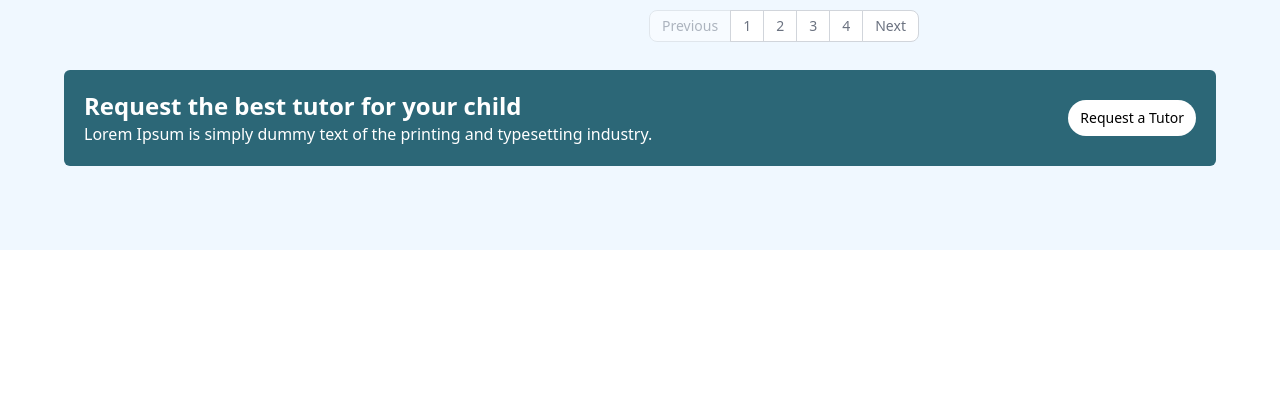
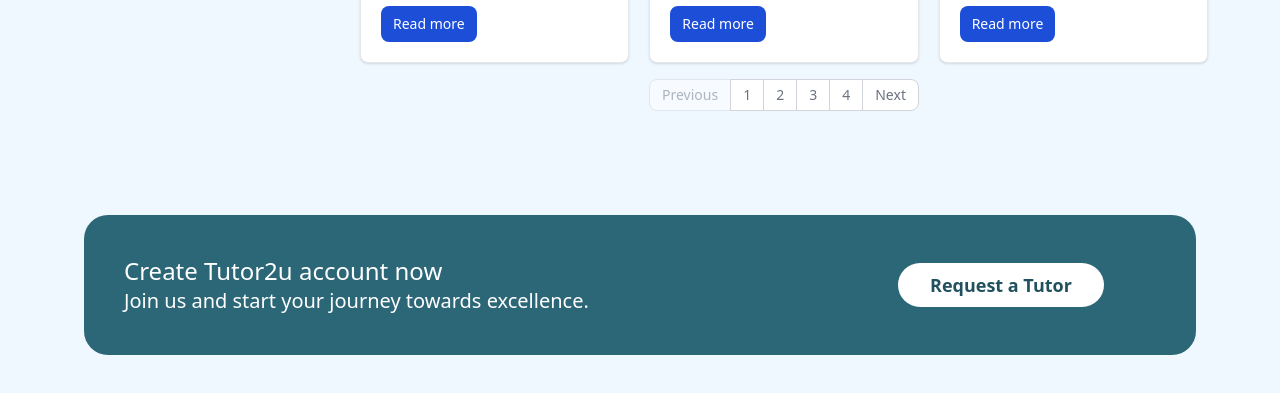
Before and after one commit to krazytofayel/tutor2u, a React (Vite) app: page /tutor_resources in a window 1280 px wide. Shown: the part 1071-1464 px from the top of the page. Before the commit the page ends 1321 px from the top, so only its background shows below. Built offline with nearby package versions, Linux system fonts and the light colour scheme; the HTML template or start-up script is replaced by a standard one.

Commit message:
resource  check done

```diff
--- a/src/Components/Pages/Resources/Resources.jsx
+++ b/src/Components/Pages/Resources/Resources.jsx
@@ -86,10 +86,10 @@
   const paginate = (pageNumber) => setCurrentPage(pageNumber);
   return (
     <div>
-      {/* <div className={`z-10 container-xl mx-auto xl:px-56 ${navfix ? ' top-0 h-[6%] w-full fixed bg-white ' : ''}`} >
+      <div className={`z-10 ${navfix ? ' top-0 h-[12%] w-full fixed bg-white ' : ''}`} >
         <Navbars className='relative ' />
 
-      </div> */}
+      </div>
 
 
 
@@ -300,8 +300,8 @@
                                 }
                               }}
                               className={`flex items-center justify-center px-3 h-8 leading-tight text-gray-500 bg-white border border-gray-300 rounded-r-lg ${currentPage === Math.ceil(Resourcescarddata.length / itemsPerPage)
-                                  ? "opacity-50 cursor-not-allowed"
-                                  : "hover:bg-gray-100 hover:text-gray-700"
+                                ? "opacity-50 cursor-not-allowed"
+                                : "hover:bg-gray-100 hover:text-gray-700"
                                 }`}
                             >
                               Next
@@ -335,20 +335,27 @@
             </div>
 
 
-            <div>
-              <div className="flex justify-between items-center bg-[#2c6777] rounded-md p-5 mt-5 mb-5">
-                <div className="text-white">
-                  <h2 className="text-2xl font-semibold">Request the best tutor for your child</h2>
-                  <p>Lorem Ipsum is simply dummy text of the printing and typesetting industry. </p>
-                </div>
-                <div>
-                  <button className="bg-white text-black text-sm font-normal px-3 py-2 rounded-full">
-                    Request a Tutor
-                  </button>
+            <section className="">
+              <div className="container px-5 py-24 mx-auto">
+                <div className="bg-[#2C6777] py-10 rounded-3xl ">
+                  <div className="lg:w-full flex items-center flex-col sm:flex-row text-center lg:text-start md:text-start mx-auto lg:px-10 px-4 ">
+                    <div className="lg:w-3/4 md:3/5">
+                      <h1 className="flex-grow sm:pr-16 text-2xl font-medium title-font text-white ">Create Tutor2u account now</h1>
+                      <p className="flex-grow sm:pr-16 text-xl font-medium title-font text-white">Join us and start your journey towards excellence.</p>
+                    </div>
+                    <div className="lg:w-1/4 md:2/5">
+                      <button className="flex-shrink-0 text-[#21515e] font-semibold bg-white border-0 py-2 lg:px-8 md:px-5 px-8  hover:bg-[#5cdcff]  rounded-3xl text-lg mt-10 sm:mt-0">Request a Tutor</button>
+
+                    </div>
+
+                  </div>
+
                 </div>
 
+
               </div>
-            </div>
+
+            </section>
           </div>
         </div>
       </section>
```
